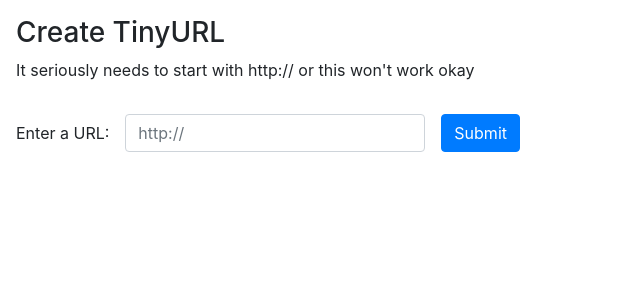
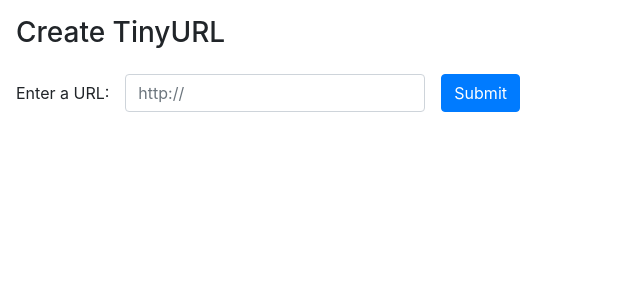
Before and after one commit to charcharmasonjar/tinyapp, a Node server app: template views/urls_new.ejs in a window 1280 px wide. Shown: the part 56-356 px from the top of the page, without its empty margins (0-640 px from the left). Run offline with Node 20, Linux system fonts and the light colour scheme; the template is opened without the code that fills it, so the values that code supplies are empty; some libraries are stand-ins or nearby versions.

Commit message:
Remove unecessary text

```diff
--- a/views/urls_new.ejs
+++ b/views/urls_new.ejs
@@ -18,7 +18,6 @@
 
   <main style="margin: 1em;">
     <h3>Create TinyURL</h3>
-    <p>It seriously needs to start with http:// or this won't work okay</p>
     <form class="form-inline" action="/urls" method="POST">
       <div class="form-group mb-2">
         <label for="longURL">Enter a URL:</label>
```
